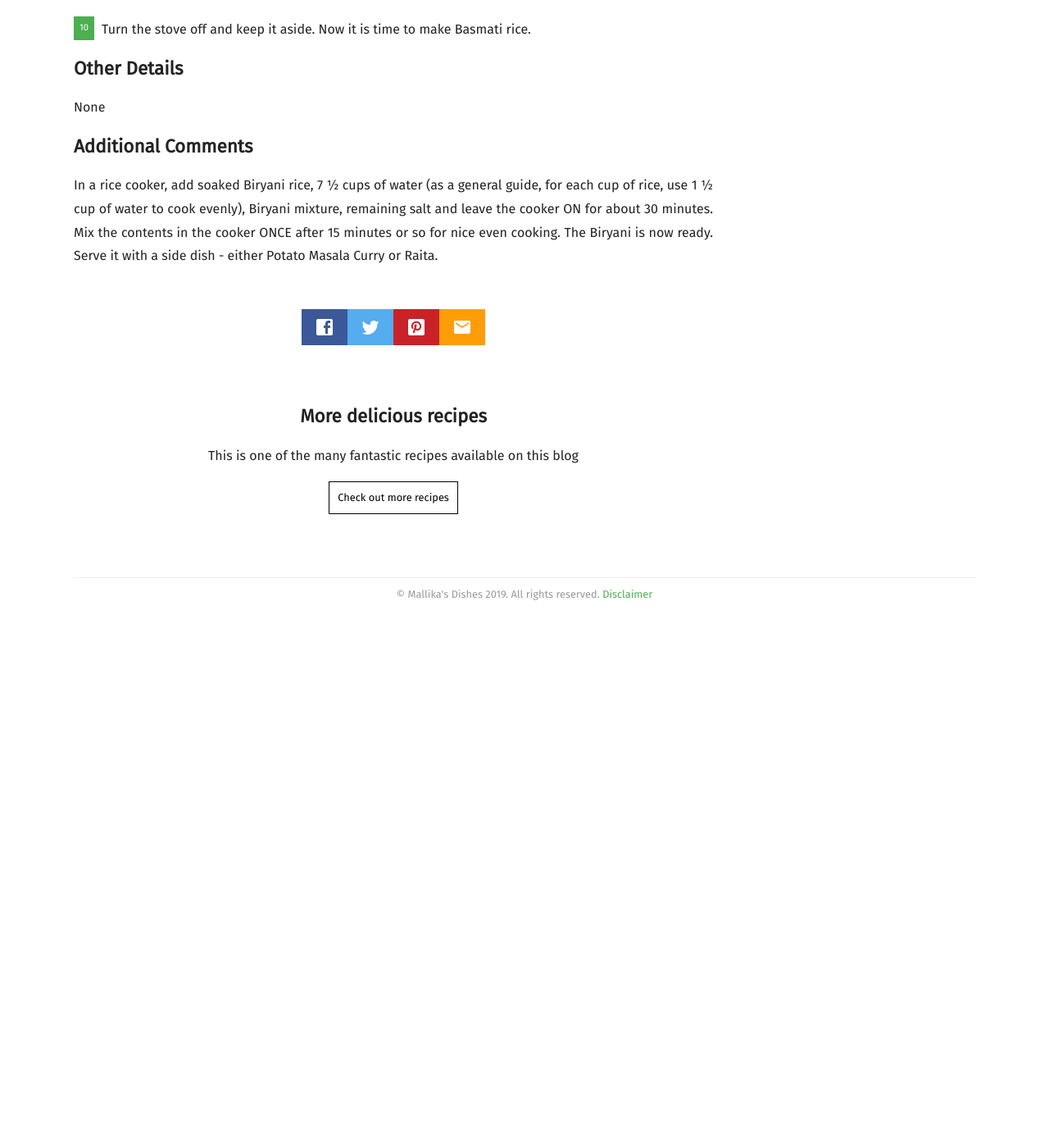
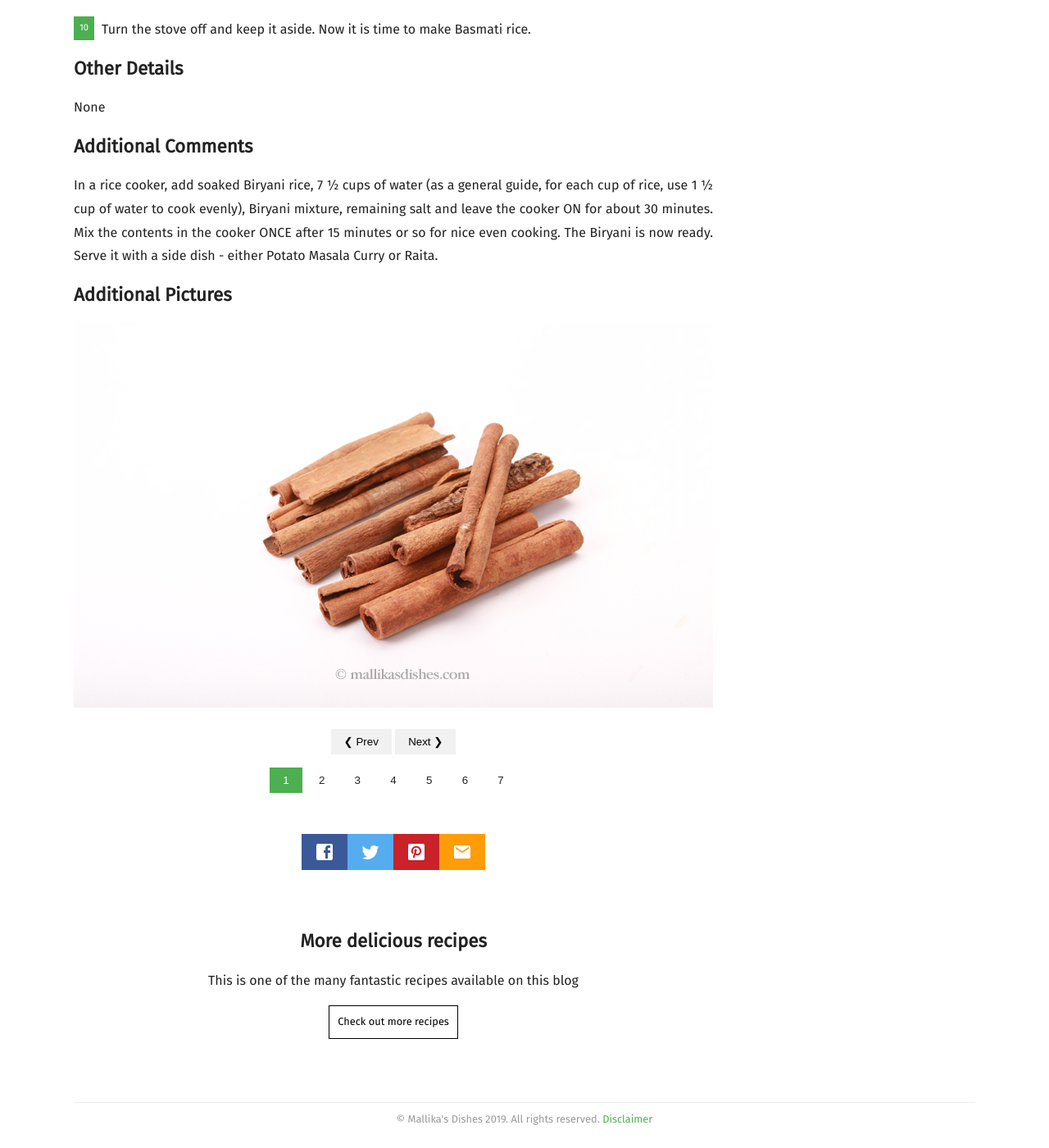
Before and after one commit to mallikasdishes/github.io, a Jekyll site: the page built from _posts/2017-01-05-vegetable-biryani.md, in a window 1280 px wide and 1400 px high, scrolled down 2249 px. Shown: the whole window at 82% size. Built offline with Jekyll 4.4.1, drawn with Linux system fonts in a browser that asks for light colours; nearby versions of some CDN libraries; some web fonts are replaced; comment, search, counter and statistics services are not loaded; before the commit the page ends 3009 px from its top, so only the background shows below that; some of the changed lines change nothing that is shown.

Commit message:
Update 2017-01-05-vegetable-biryani.md

```diff
--- a/_posts/2017-01-05-vegetable-biryani.md
+++ b/_posts/2017-01-05-vegetable-biryani.md
@@ -45,4 +45,13 @@ recipe:
   additional_comments: |-
     In a rice cooker, add soaked Biryani rice, 7 ½ cups of water (as a general guide, for each cup of rice, use 1 ½ cup of water to cook evenly), Biryani mixture, remaining salt and leave the cooker ON for about 30 minutes. Mix the contents in the cooker ONCE after 15 minutes or so for nice even cooking.
     The Biryani is now ready. Serve it with a side dish - either Potato Masala Curry or Raita.
+  slideshow_images:
+    - http://www.mallikasdishes.com/images/ingredients/cinnamon.jpg
+    - http://www.mallikasdishes.com/images/ingredients/cloves.jpg
+    - http://www.mallikasdishes.com/images/ingredients/cardamom.jpg
+    - http://www.mallikasdishes.com/images/ingredients/bay_leaves.jpg
+    - http://www.mallikasdishes.com/images/ingredients/coriander_seeds.jpg
+    - http://www.mallikasdishes.com/images/ingredients/cumin_powder.jpg
+    - http://www.mallikasdishes.com/images/ingredients/cashews.jpg
+
 ---
```
